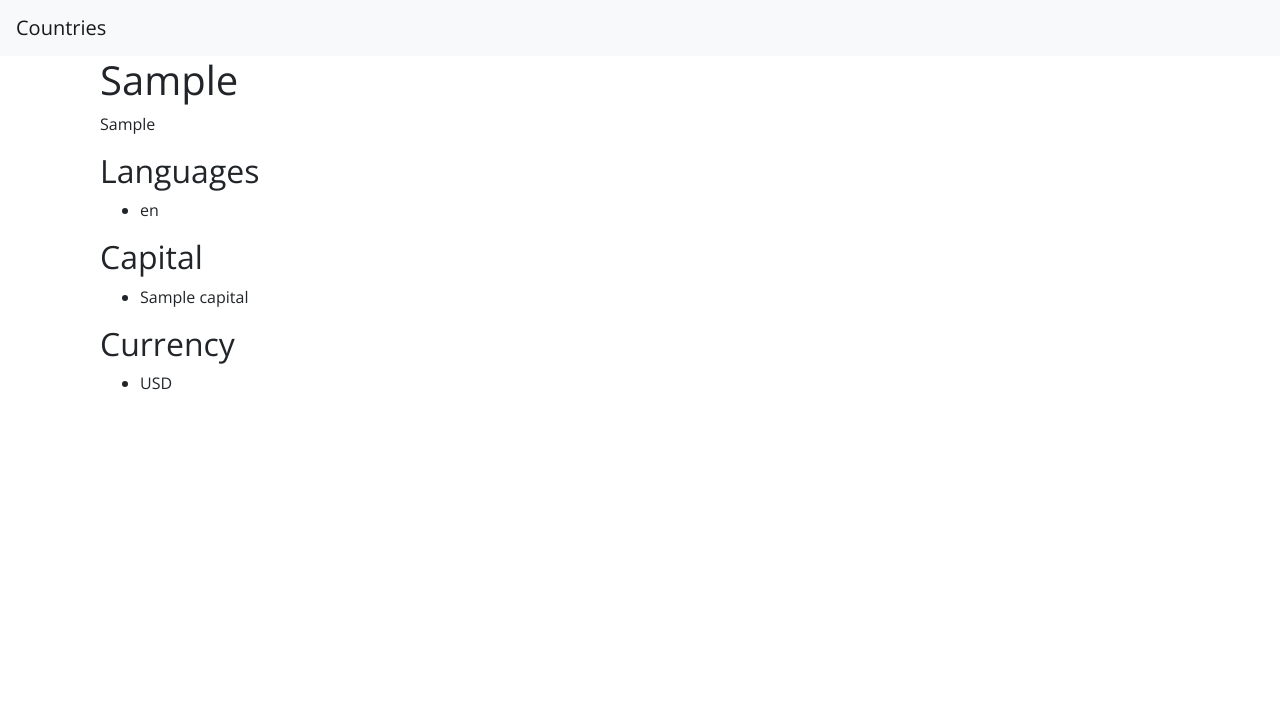
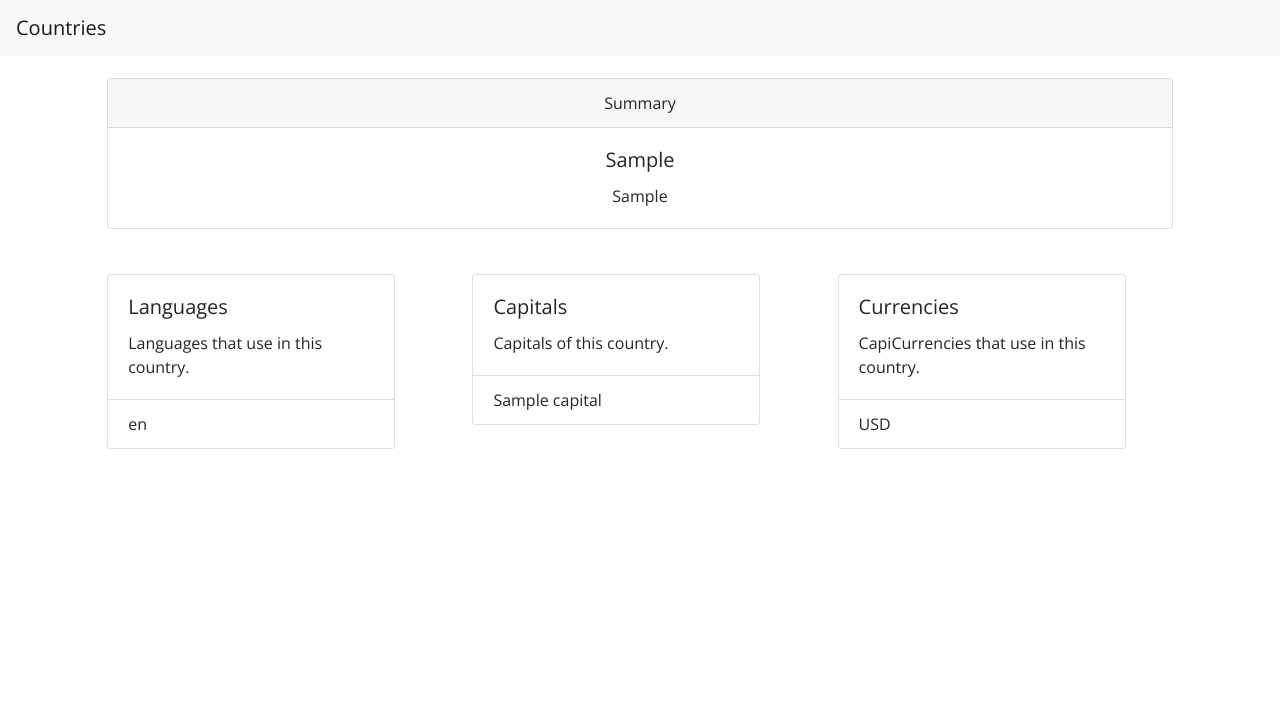
Before and after one commit to argaghulamahmad/countries-sparql-dbpedia, a Django app: template countries/templates/detail.html in a window 1280 px wide. Shown: the top 711 px of the page. Run offline with Django 3.2, Linux system fonts and the light colour scheme; the template is opened without the code that fills it: most values are stand-ins (such as "Sample title", 1, 10 or a date in 2020); some libraries are stand-ins or nearby versions.

Commit message:
Prettify detail page

```diff
--- a/countries/templates/detail.html
+++ b/countries/templates/detail.html
@@ -2,35 +2,66 @@
 
 {% block content %}
     <div class="container">
-        <div class="container">
-            <h1>{{ country_info.0.0 }}</h1>
-            <p>{{ country_info.2.0 }}</p>
+        <div class="container" id="summary-container">
+            <div class="card text-center">
+                <div class="card-header">
+                    Summary
                 </div>
-        <div class="container">
-            <div>
-                <h2>Languages</h2>
-                <ul>
+                <div class="card-body">
+                    <h5 class="card-title">
+                        {{ country_info.0.0 }}</h5>
+                    <p class="card-text">{{ country_info.2.0 }}</p>
+                </div>
+            </div>
+        </div>
+        <div class="container" id="info1-container">
+            <div class="row">
+                <div class="col-sm">
+                    <div class="card" style="width: 18rem;">
+                        <div class="card-body">
+                            <h5 class="card-title">Languages</h5>
+                            <p class="card-text">Languages that use in this country.</p>
+                        </div>
+                        <ul class="list-group list-group-flush">
                             {% for lang in country_info.3 %}
-                        <li>{{ lang }}</li>
+                                <li class="list-group-item">{{ lang }}</li>
                             {% endfor %}
                         </ul>
                     </div>
-            <div>
-                <h2>Capital</h2>
-                <ul>
+                </div>
+                <div class="col-sm">
+                    <div class="card" style="width: 18rem;">
+                        <div class="card-body">
+                            <h5 class="card-title">Capitals</h5>
+                            <p class="card-text">Capitals of this country.</p>
+                        </div>
+                        <ul class="list-group list-group-flush">
                             {% for capital in country_info.1 %}
-                        <li>{{ capital }}</li>
+                                <li class="list-group-item">{{ capital }}</li>
                             {% endfor %}
                         </ul>
                     </div>
-            <div>
-                <h2>Currency</h2>
-                <ul>
+                </div>
+                <div class="col-sm">
+                    <div class="card" style="width: 18rem;">
+                        <div class="card-body">
+                            <h5 class="card-title">Currencies</h5>
+                            <p class="card-text">CapiCurrencies that use in this country.</p>
+                        </div>
+                        <ul class="list-group list-group-flush">
                             {% for currency in country_info.4 %}
-                        <li>{{ currency }}</li>
+                                <li class="list-group-item">{{ currency }}</li>
                             {% endfor %}
                         </ul>
                     </div>
                 </div>
             </div>
+        </div>
+    </div>
+
+    <style>
+        div#summary-container, div#info1-container {
+            padding: 2%
+        }
+    </style>
 {% endblock %}
```
Lines whose indentation alone changed are shown as unchanged.
